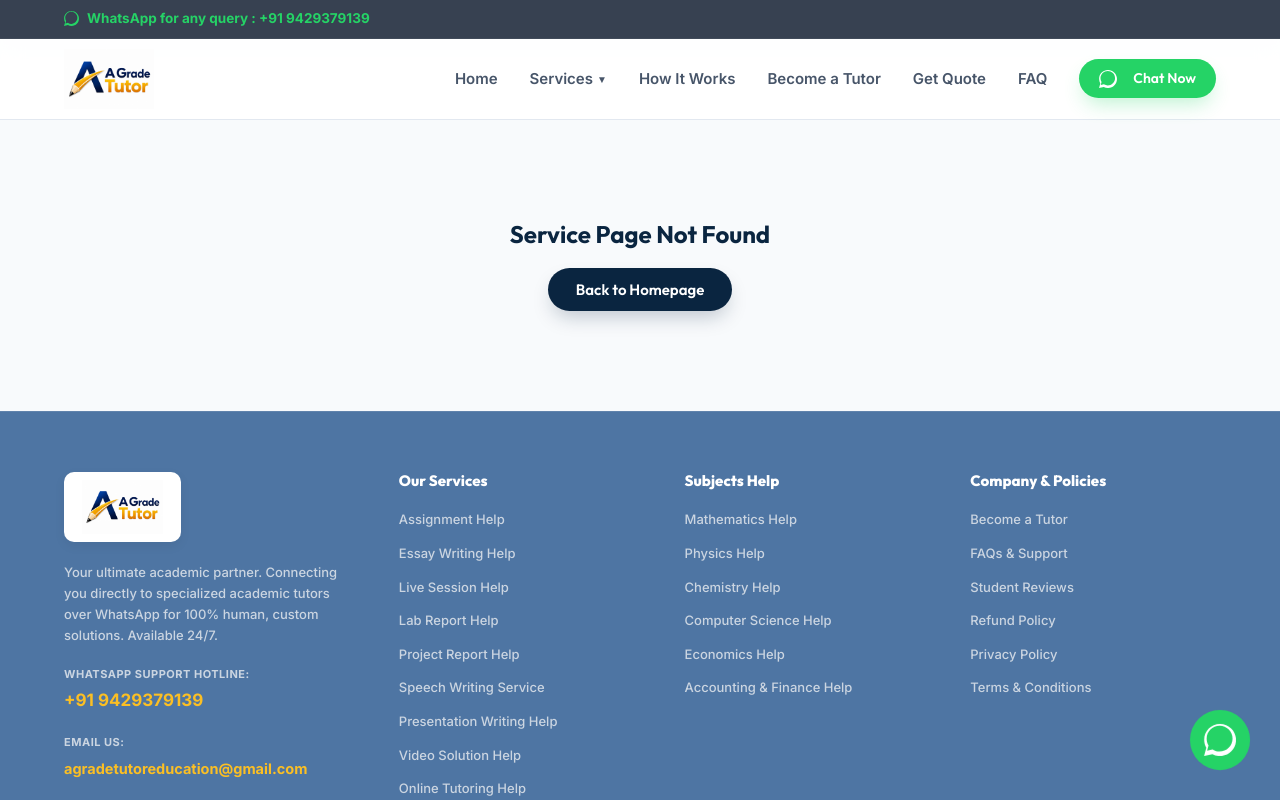
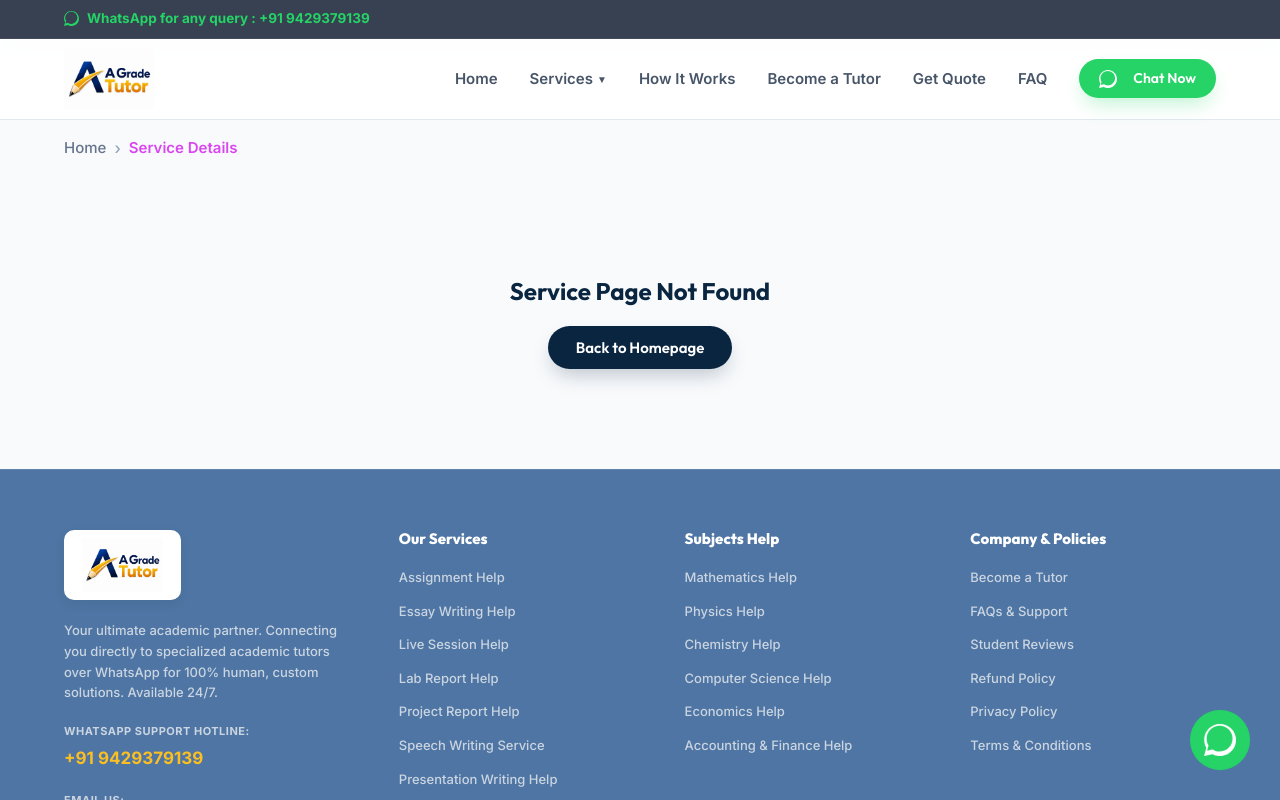
Before and after one commit to Mukund0126/Agradetutor, a React (Vite) app: page / in a window 1280 px wide. Both pictures are taken after a click on the element "Speech Writing Service". Shown: the top 800 px of the page. Built offline with nearby package versions, Linux system fonts and the light colour scheme.

Commit message:
update website text

```diff
--- a/src/App.jsx
+++ b/src/App.jsx
@@ -7,6 +7,7 @@
 import LegalPage from './components/LegalPage';
 import RefundPage from './components/RefundPage';
 import TermsPage from './components/TermsPage';
+import Breadcrumbs from './components/Breadcrumbs';
 
 function App() {
   const [currentPage, setCurrentPage] = useState('home'); // 'home', 'services', or 'service-<slug>'
@@ -35,6 +36,9 @@
       {/* Sticky Header */}
       <Header setCurrentPage={setCurrentPage} />
 
+      {/* Breadcrumbs Navigation */}
+      <Breadcrumbs currentPage={currentPage} setCurrentPage={setCurrentPage} />
+
       {/* Main Layout Body */}
       <main key={currentPage} className="page-transition-wrapper">
         {renderPage()}
--- /dev/null
+++ b/src/components/Breadcrumbs.jsx
@@ -0,0 +1,38 @@
+import React from 'react';
+import { servicesConfig } from '../config/servicesConfig';
+
+const Breadcrumbs = ({ currentPage, setCurrentPage }) => {
+  if (currentPage === 'home') return null;
+
+  let pageTitle = '';
+
+  if (currentPage === 'services') {
+    pageTitle = 'All Services';
+  } else if (currentPage === 'privacy') {
+    pageTitle = 'Privacy Policy';
+  } else if (currentPage === 'refund') {
+    pageTitle = 'Refund Policy';
+  } else if (currentPage === 'terms') {
+    pageTitle = 'Terms and Conditions';
+  } else if (currentPage.startsWith('service-')) {
+    const serviceKey = currentPage.replace('service-', '');
+    pageTitle = servicesConfig[serviceKey]?.title || 'Service Details';
+  }
+
+  return (
+    <div className="container">
+      <div className="breadcrumbs">
+        <span
+          className="breadcrumbs-link"
+          onClick={() => setCurrentPage('home')}
+        >
+          Home
+        </span>
+        <span className="breadcrumbs-separator">›</span>
+        <span className="breadcrumbs-current">{pageTitle}</span>
+      </div>
+    </div>
+  );
+};
+
+export default Breadcrumbs;
--- a/src/index.css
+++ b/src/index.css
@@ -1008,3 +1008,34 @@
     gap: 10px !important;
   }
 }
+
+/* Breadcrumbs Navigation */
+.breadcrumbs {
+  padding: 16px 0;
+  font-size: 15px;
+  font-weight: 500;
+  display: flex;
+  align-items: center;
+  gap: 8px;
+  background-color: var(--bg-secondary);
+}
+
+.breadcrumbs-link {
+  color: #64748b; /* Slate-500 */
+  cursor: pointer;
+  transition: var(--transition);
+}
+
+.breadcrumbs-link:hover {
+  color: var(--primary);
+}
+
+.breadcrumbs-separator {
+  color: #94a3b8; /* Slate-400 */
+  font-size: 16px;
+}
+
+.breadcrumbs-current {
+  color: #d946ef; /* Fuchsia-500 to match the image exactly */
+  font-weight: 600;
+}
```
